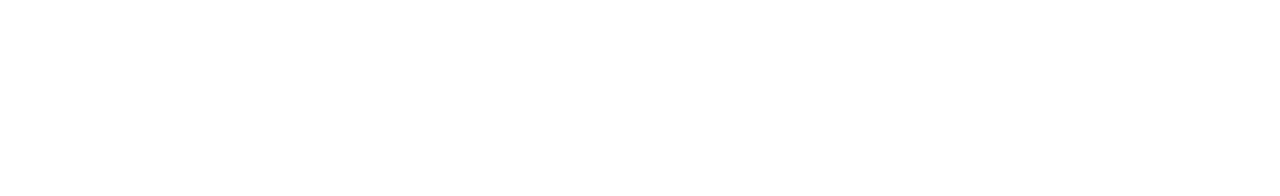
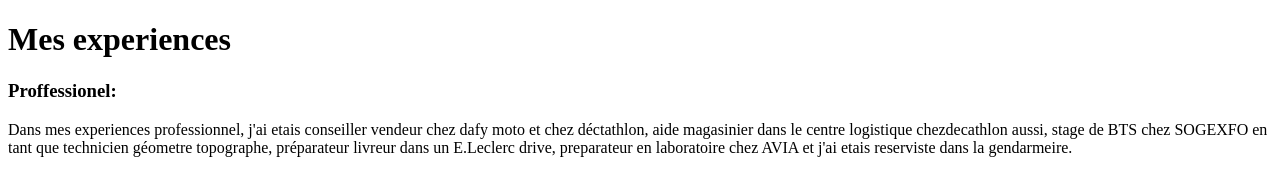
Before and after one commit to AyD-Rems/Portfolio, a plain HTML site: page Portfolio/Experiences.html in a window 1280 px wide. Drawn offline with Linux system fonts and the light colour scheme.

Commit message:
Update Experiences.html

```diff
--- a/Portfolio/Experiences.html
+++ b/Portfolio/Experiences.html
@@ -7,5 +7,12 @@
 </head>
 <body>
 
+	<h1>Mes experiences</h1>
+
+	<h3>Proffessionel:</h3>
+	<p>
+		Dans mes experiences professionnel, j'ai etais conseiller vendeur chez dafy moto et chez déctathlon, aide magasinier dans le centre logistique chezdecathlon aussi, stage de BTS chez SOGEXFO en tant que technicien géometre topographe, préparateur livreur dans un E.Leclerc drive, preparateur en laboratoire chez AVIA et j'ai etais reserviste dans la gendarmeire.
+	</p>
+
 </body>
 </html>
```
